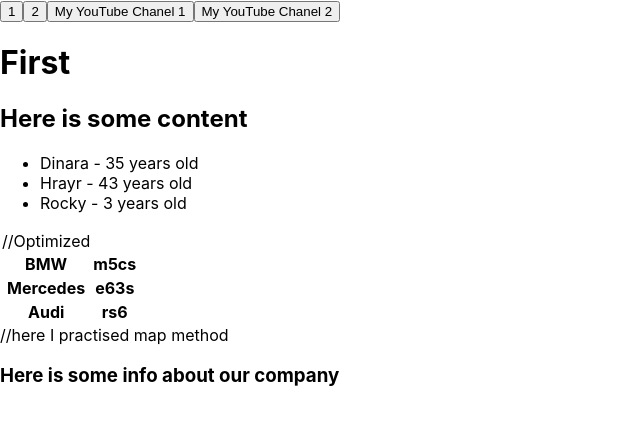
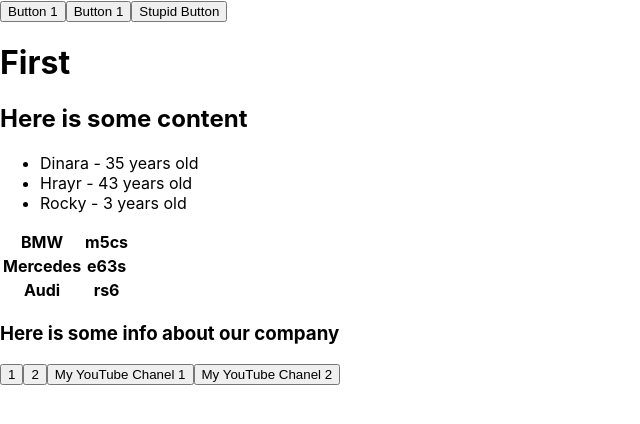
Before and after one commit to Dinara1989/Tasks, a React (Create React App) app: page / in a window 1280 px wide. Shown: the top 424 px of the page, without its empty margins (0-640 px from the left). Built offline with nearby package versions, Linux system fonts and the light colour scheme.

Commit message:
universal button

```diff
--- a/src/App.tsx
+++ b/src/App.tsx
@@ -2,7 +2,8 @@ import React from 'react';
 import Header from "./site/Header";
 import Body from "./site/Body";
 import Footer from "./site/Footer";
-import Component from "./Component";
+import Component from "./components/Component";
+import Button from "./components/Button";
 
 const students = [
   {id: 1, name:'Dinara', age: 35},
@@ -25,16 +26,31 @@ const App = () => {
   const onClickHandler = (name:string) => {
     console.log(name)
   }
+
+  const Button1Foo=(subscriber:string, age:number, address:string)=>{
+      console.log(subscriber, age, address)
+  }
+  const Button2Foo=(subscriber: string, age:number, address:string)=>{
+      console.log(subscriber, age, address)
+  }
+  const Foo3 =()=>{
+        console.log('Im stupid button')
+  }
   return (
       <div>
-        <button onClick={foo1}>1</button>
-        <button onClick={() => foo2(10020)}>2</button>
-        <button onClick={(event) => onClickHandler('Dinara')}> My YouTube Chanel 1</button>
-        <button onClick={(event) => onClickHandler('Hro')}>My YouTube Chanel 2</button>
-        <Header title={'First'}/>
-        <Body titleBody={'Here is some content'}/>
-        <Component students={students}/> //here I practised map method
-        <Footer titleFooter={'Here is some info about our company'}/>
+          <Button name={'Button 1'} callBack={()=>Button1Foo('Me Dinara', 35, 'from Ukraine')}/>
+          <Button name={'Button 1'} callBack={()=>Button2Foo('Me Hro', 43, 'from Lebanon')}/>
+          <Button name={'Stupid Button'} callBack={Foo3}/>
+          <Header title={'First'}/>
+          <Body titleBody={'Here is some content'}/>
+          {/*//here I practised map method*/}
+          <Component students={students}/>
+          <Footer titleFooter={'Here is some info about our company'}/>
+          <button onClick={foo1}>1</button>
+          <button onClick={() => foo2(10020)}>2</button>
+          <button onClick={(event) => onClickHandler('Dinara')}> My YouTube Chanel 1</button>
+          <button onClick={(event) => onClickHandler('Hro')}>My YouTube Chanel 2</button>
+
       </div>
   );
 };
--- /dev/null
+++ b/src/components/Button.tsx
@@ -0,0 +1,16 @@
+import React from 'react';
+type ButtonType = {
+    name: string
+    callBack: ()=> void
+}
+const Button = (props:ButtonType) => {
+
+    const onClickHandler =()=> {
+        props.callBack()
+    }
+    return (
+        <button onClick={onClickHandler}> {props.name} </button>
+    );
+};
+
+export default Button;
--- a/src/Component.tsx
+++ b/src/components/Component.tsx
@@ -43,7 +43,7 @@ const Component = (props:ComponentType) => {
                 {/*    )*/}
                 {/*})}*/}
 
-                //Optimized
+                {/*//Optimized*/}
                 {topCars.map(({manufacturer, model}: CarsType, index) => (
                     <tr key={manufacturer + model}>
                         <th>{manufacturer}</th>
```
